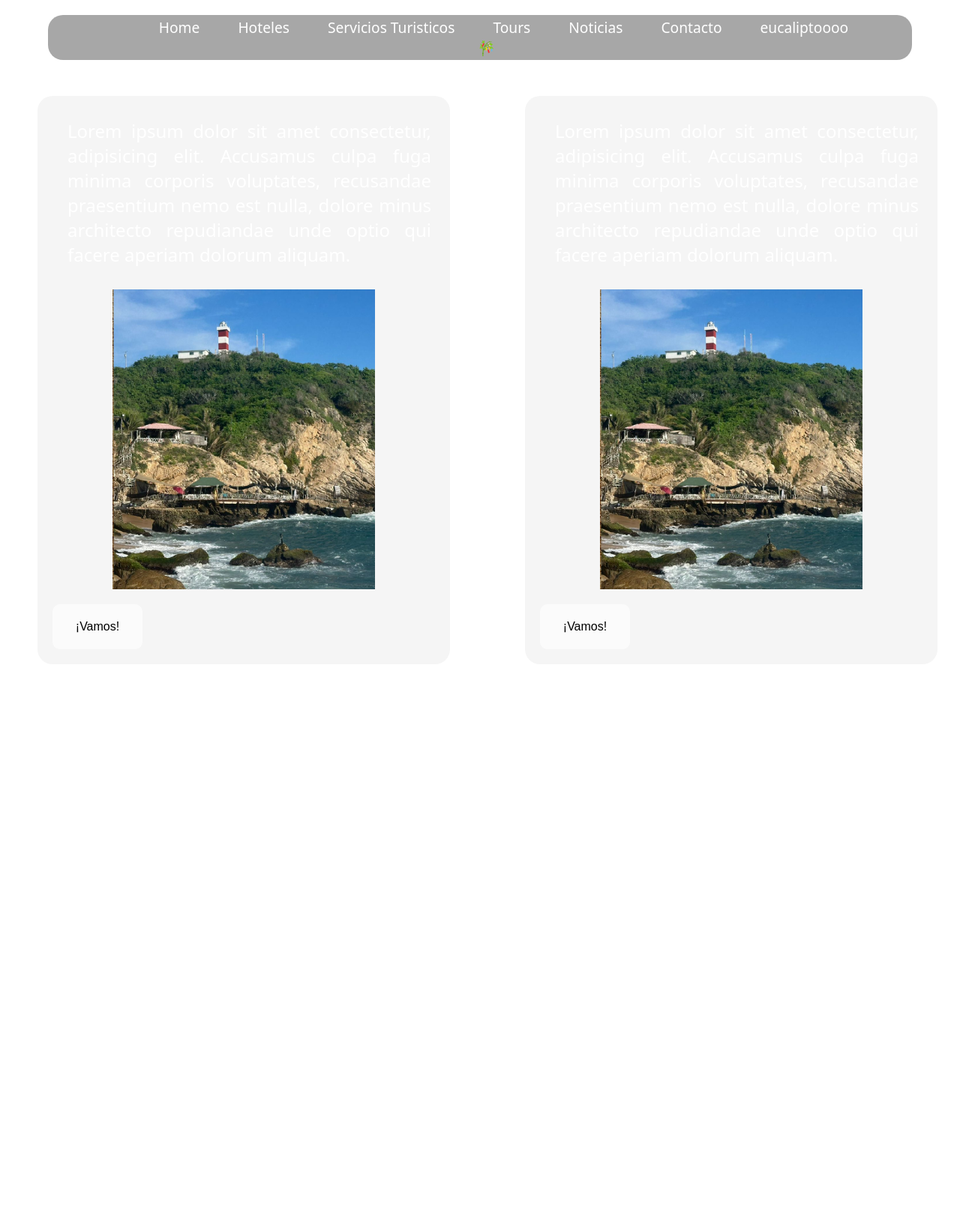
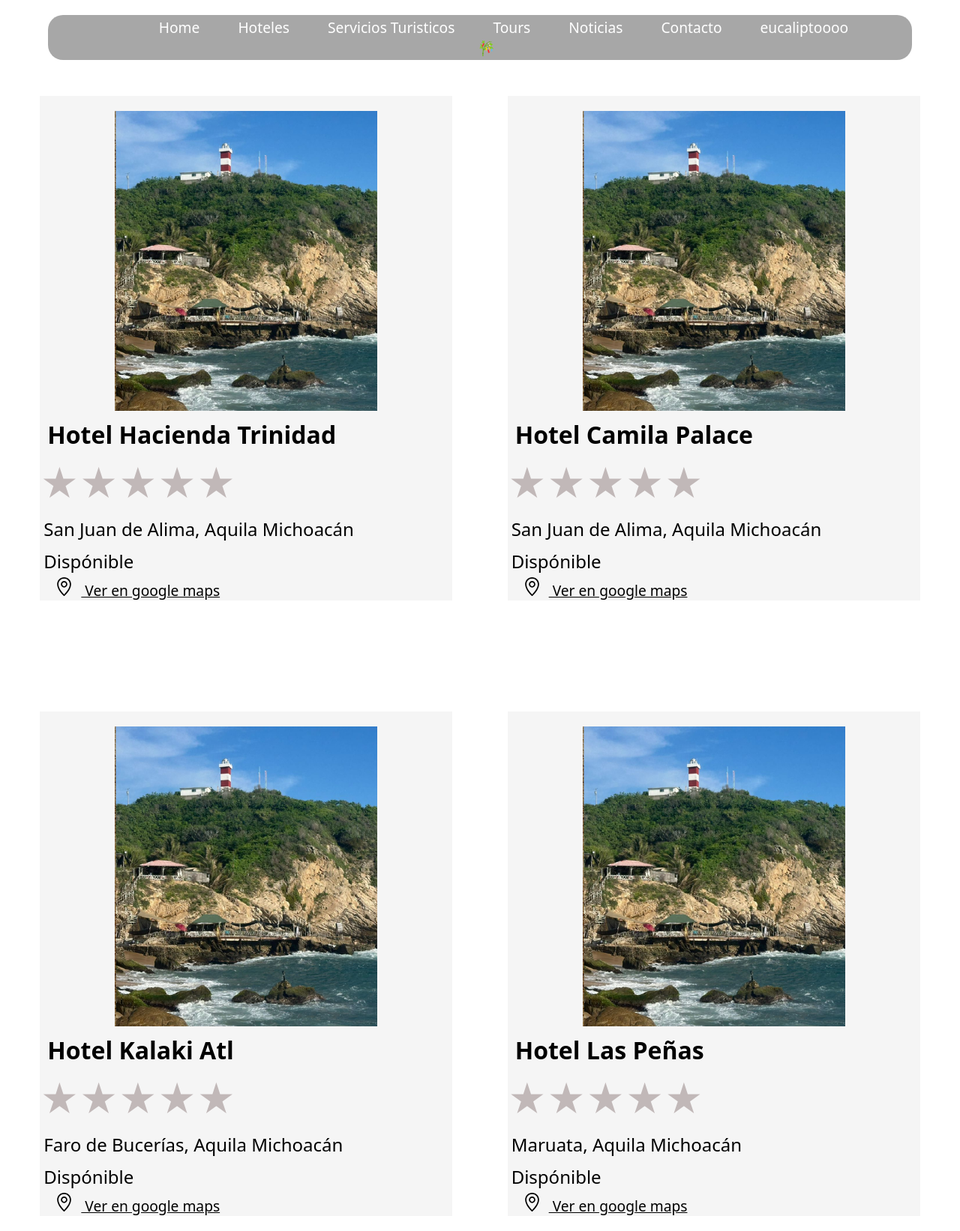
Before and after one commit to DaPey014/CostaMichoacana, a plain HTML site: page hoteles.html in a window 1280 px wide. Shown: the whole page at 75% size. Before the commit the page ends 1600 px from the top, so only its background shows below. Drawn offline with Linux system fonts and the light colour scheme; a web font is replaced by a local one.

Commit message:
En esta prueba se agrego una nueva pagina llamada serviciosTuristicos.html y se hicieron algunos ajustes en el archivo index.css para mejorar la apariencia de los contenedores en la seccion de playas. Ademas, se corrigieron algunos errores tipograficos en el codigo CSS.

```diff
--- a/hoteles.html
+++ b/hoteles.html
@@ -21,7 +21,7 @@
 					<ul id="menu">
 						<li><a href="index.html">Home</a></li>
 						<li><a href="hoteles.html">Hoteles</a></li>
-						<li><a href="#">Servicios Turisticos</a></li>
+						<li><a href="serviciosTuristicos.html">Servicios Turisticos</a></li>
 						<li><a href="#">Tours</a></li>
 						<li><a href="#">Noticias</a></li>
 						<li><a href="#">Contacto</a></li>
@@ -32,29 +32,72 @@
 			</nav>
 
 			<div class="containerP">
+				<div class="img-cont"></div>
+				<h2>Hotel Hacienda Trinidad</h2>
+				<div class="valoracion">
+					<input id="radio1" type="radio">
+					<label for="radio1">★</label>
+					<label for="radio1">★</label>
+					<label for="radio1">★</label>
+					<label for="radio1">★</label>
+					<label for="radio1">★</label>
+				</div>
+				<p>San Juan de Alima, Aquila Michoacán </p>
+				<p>Dispónible</p>
+				<a href="#"><img src="img/gps.svg" alt="gps"> Ver en google maps</a>
 				<div class="texto">
-					<p>Lorem ipsum dolor sit amet consectetur, adipisicing elit. Accusamus
-						culpa fuga minima corporis
-						voluptates, recusandae praesentium nemo est nulla, dolore
-						minus architecto repudiandae unde
-						optio qui facere aperiam dolorum aliquam.</p>
 				</div>
-				<div class="img-cont"></div>
-
-				<button>¡Vamos!</button>
 			</div>
 
 			<div class="containerP">
+				<div class="img-cont"></div>
+				<h2>Hotel Camila Palace</h2>
+				<div class="valoracion">
+					<input id="radio1" type="radio">
+					<label for="radio1">★</label>
+					<label for="radio1">★</label>
+					<label for="radio1">★</label>
+					<label for="radio1">★</label>
+					<label for="radio1">★</label>
+				</div>
+				<p>San Juan de Alima, Aquila Michoacán </p>
+				<p>Dispónible</p>
+				<a href="#"><img src="img/gps.svg" alt="gps"> Ver en google maps</a>
 				<div class="texto">
-					<p>Lorem ipsum dolor sit amet consectetur, adipisicing elit. Accusamus
-						culpa fuga minima corporis
-						voluptates, recusandae praesentium nemo est nulla, dolore
-						minus architecto repudiandae unde
-						optio qui facere aperiam dolorum aliquam.</p>
+			</div>
+
+		</section>
+		<section id="Playas">
+			<div class="containerP">
+				<div class="img-cont"></div>
+				<h2>Hotel Kalaki Atl</h2>
+				<div class="valoracion">
+					<input id="radio1" type="radio">
+					<label for="radio1">★</label>
+					<label for="radio1">★</label>
+					<label for="radio1">★</label>
+					<label for="radio1">★</label>
+					<label for="radio1">★</label>
 				</div>
+				<p>Faro de Bucerías, Aquila Michoacán</p>
+				<p>Dispónible</p>
+				<a href="#"><img src="img/gps.svg" alt="gps"> Ver en google maps</a>
+			</div>
+
+			<div class="containerP">
 				<div class="img-cont"></div>
-
-				<button>¡Vamos!</button>
+				<h2>Hotel Las Peñas</h2>
+				<div class="valoracion">
+					<input id="radio1" type="radio">
+					<label for="radio1">★</label>
+					<label for="radio1">★</label>
+					<label for="radio1">★</label>
+					<label for="radio1">★</label>
+					<label for="radio1">★</label>
+				</div>
+				<p>Maruata, Aquila Michoacán </p>
+				<p>Dispónible</p>
+				<a href="#"><img src="img/gps.svg" alt="gps"> Ver en google maps</a>
 			</div>
 		</section>
 	</main>
--- a/index.css
+++ b/index.css
@@ -99,25 +99,22 @@ nav .container a {
 	flex-direction: row;
 	justify-content: space-evenly;
 	text-align: center;
-	height: 200vh;
 	align-items: baseline;
 	background-image: linear-gradient(0deg, rgba(0, 0, 0, 0.33)), url(img/jonathan-borba-TlrVTwdg7LA-unsplash.jpg);
-
+	background-repeat: no-repeat;
 }
 
 #Playas .containerP {
-	justify-content: center;
 	align-items: center;
 	text-align: center;
 	align-content: center;
 	background-position: center center;
-	flex-direction: column;
 	background-color: whitesmoke;
-	border-radius: 20px;
 	min-width: 550px;
 	max-width: 1400px;
-	text-align: justify;
-	margin: 50px;
+	width: 30%;
+	text-align: left;
+	margin: 20px;
 	margin-top: 10%;
 }
 
@@ -125,13 +122,51 @@ nav .container a {
 	margin: 0;
 	padding: 20px 5px;
 	padding-left: 20px;
-	color: white;
+	color: black;
 	justify-content: justify;
+	padding: 5px;
+}
+
+#Playas h2 {
+	font-size: 2em;
 	margin: 10px;
 }
 
-#Playas .texto {
-	margin: 10px
+#Playas .containerP img{
+	height: 25px;
+	width: 25px;
+	margin-right: 10px;
+}
+
+#Playas .containerP a {
+	color: black;
+	font-size: 1.2em;
+	margin-left: 20px;
+	padding-bottom: 20px;
+}
+
+.valoracion {
+    position: relative;
+    overflow: hidden;
+    display: inline-block;
+}
+
+.valoracion input {
+    position: absolute;
+    top: -100px;
+}
+
+
+.valoracion label {
+    float: right;
+    color: #c1b8b8;
+    font-size: 50px;
+}
+
+.valoracion label:hover,
+.valoracion label:hover ~ label,
+.valoracion input:checked ~ label {
+    color: #ffff00;
 }
 
 #Playas .img-cont {
@@ -142,23 +177,46 @@ nav .container a {
 	background-repeat: no-repeat;
 	height: 400px;
 	width: 350px;
+	margin-top: 20px;
 }
 
-#Playas button {
-	background-color: rgba(255, 255, 255, 0.653);
-	border-radius: 10px;
-	border-width: 0;
-	height: 60px;
-	width: 120px;
-	font-size: 1em;
-	margin: 20px;
+#servicios {
+	display: flex;
+	flex-direction: column;
+	justify-content: space-evenly;
+	text-align: center;
+	align-items: center;
+	background-image: linear-gradient(0deg, rgba(0, 0, 0, 0.33)), url(img/jonathan-borba-TlrVTwdg7LA-unsplash.jpg);
+	height: 100vh;
 }
 
-#Playas #linkFaro:hover {
-	background-color: rgba(209, 179, 82);
+#servicios h1 {
+	font-size: 5em;
+	margin: 10px;
+	text-align: center;
+	color: white;
+	margin-top: 100px;
 }
 
+#servicios #servicio1, #servicio2, #servicio3 {
+	width: 90%;
+	height: 250px;
+	background-color: rgba(255, 255, 255, 0.33);
+	border-radius: 100px;
+	margin: 20px;
+	align-items: right;
+	display: flex;
+	justify-content: flex-end;
+}
 
+#servicios #img{
+	background-image: url(img/ElFaro.jpg);
+	height: 100%;
+	width: 50%;
+	background-repeat: no-repeat;
+	background-size: cover;
+	border-radius: 100px;
+}
 
 @media (max-width: 720px) {
 	#Titulo nav .container {
```
Also changed, not shown: index.html (+1 -1 lines), serviciosTuristicos.html (added, +39 -0 lines), img/gps.svg (added).
